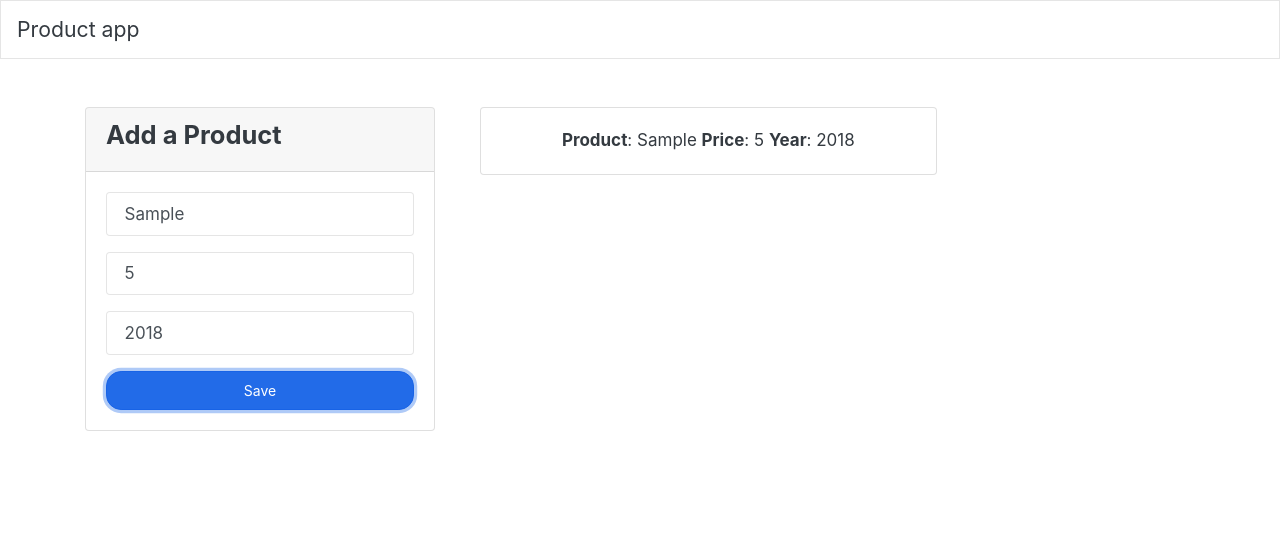
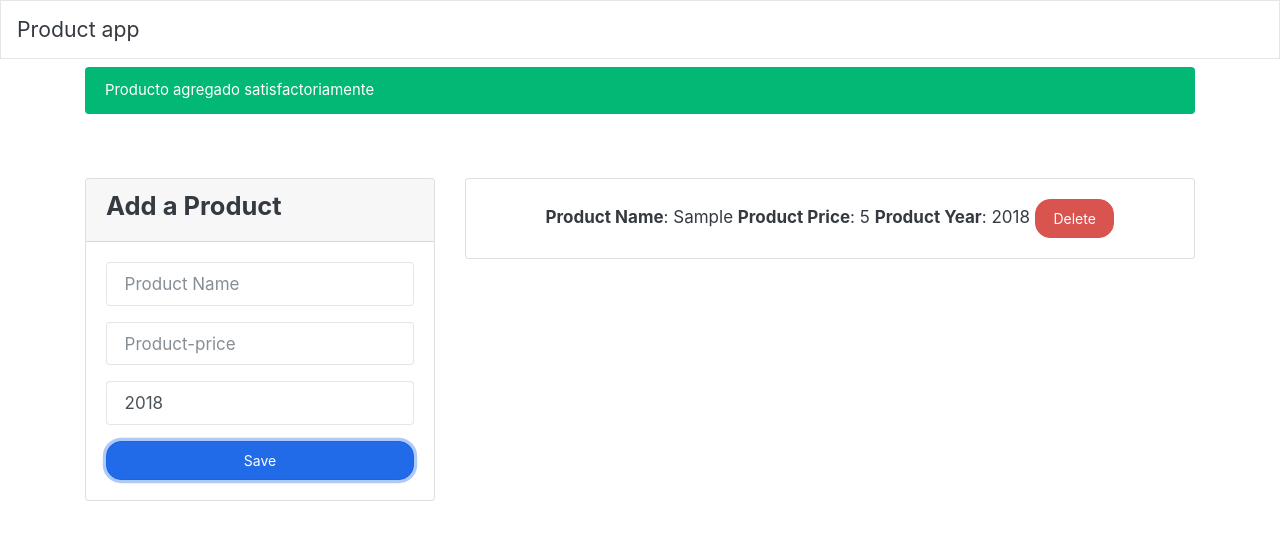
Before and after one commit to JorgeLuisMartinez/Javascript-poo-aplication-practicing, a plain HTML site: page index.html in a window 1280 px wide. Both pictures are taken after typing "Sample", "5" into the empty fields and a click on the input "Save". Drawn offline with nearby package versions, Linux system fonts and the light colour scheme.

Commit message:
Final del proyecto :)

```diff
--- a/App.js
+++ b/App.js
@@ -14,19 +14,38 @@ class UserInterface {
         element.innerHTML = `
             <div class="card text-center mb-4">
                 <div class="card-body">
-                    <strong>Product</strong>: ${product.name}
-                    <strong>Price</strong>: ${product.price}
-                    <strong>Year</strong>: ${product.year}
+                    <strong>Product Name</strong>: ${product.name}
+                    <strong>Product Price</strong>: ${product.price}
+                    <strong>Product Year</strong>: ${product.year}
+                    <a href="#" class="btn btn-danger" name="delete">Delete</a>
                 </div>
             </div>
         `;
         productList.append(element);
+        this.resetForm();
     }
-    deleteProduct(){
+    resetForm(){
+        document.getElementById('product-form').reset();
+    }
+    deleteProduct(element){
+        if (element.name === 'delete'){
+            element.parentElement.parentElement.parentElement.remove();
+            this.showMessage('Producto eliminado satisfactoriamente', 'info')
+        }
 
     }
-    showMessage(){
-
+    showMessage(message, cssClass){
+        const div = document.createElement('div');
+        div.className = `alert alert-${cssClass} mt-2`;
+        div.appendChild(document.createTextNode(message));
+        // Mostrando en el DOM
+        const container = document.querySelector('.container');
+        const app = document.querySelector('#app');
+        container.insertBefore(div, app);
+        // quitar la alerta
+        setTimeout(()=>{
+            document.querySelector('.alert').remove();
+        }, 3000)
     }
 }
 
@@ -42,8 +61,14 @@ document.getElementById('product-form')
         const product = new Product(name,price,year)
 
         const ui = new UserInterface();
+        if (name === '' || price === '' || year === ''){
+            return ui.showMessage('Completa los campos', 'danger')
+        }
         ui.addProduct(product);
-
-
+        ui.showMessage('Producto agregado satisfactoriamente', 'success')
         e.preventDefault();
 })
+document.getElementById('product-list').addEventListener('click', (e)=>{
+    const ui = new UserInterface();
+    ui.deleteProduct(e.target);
+})
--- a/index.html
+++ b/index.html
@@ -39,7 +39,7 @@
                 </div>
             </div>
             <div class="col-md-8">
-                <div id="product-list" class="col-md-8"
+                <div id="product-list" class="col-md-16">
 
                 </div>
             </div>
```
